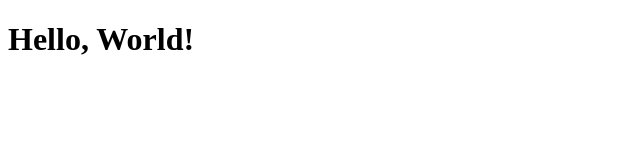
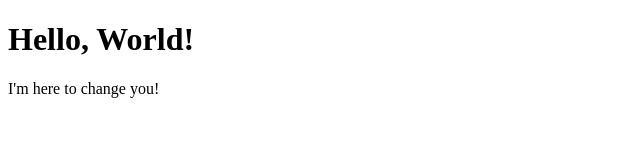
Before and after one commit to GitGeeks/git_training, a plain HTML site: page index.html in a window 1280 px wide. Shown: the whole page, without its empty margins (0-640 px from the left). Drawn offline with Linux system fonts and the light colour scheme.

Commit message:
2nd init  Commit

```diff
--- a/index.html
+++ b/index.html
@@ -3,9 +3,10 @@
 <head>
     <meta charset="UTF-8">
     <title>Geek Life</title>
-</head>
+
 <body>
     <h1>Hello, World!</h1>
+    <p>I'm here to change you!</p>
 
 </body>
 </html>
```
